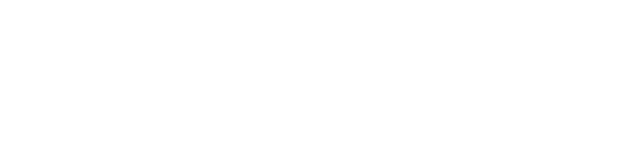
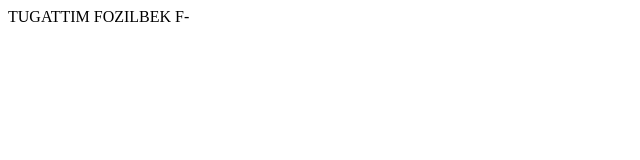
Before and after one commit to ninjaedime/Al-Xorazmiy, a plain HTML site: page index.html in a window 1280 px wide. Shown: the whole page, without its empty margins (0-640 px from the left). Drawn offline with Linux system fonts and the light colour scheme.

Commit message:
tugattim fozilbek

```diff
--- a/index.html
+++ b/index.html
@@ -6,6 +6,6 @@
     <title>Document</title>
 </head>
 <body>
-
+    <nav>TUGATTIM FOZILBEK F-</nav>
 </body>
 </html>
```
